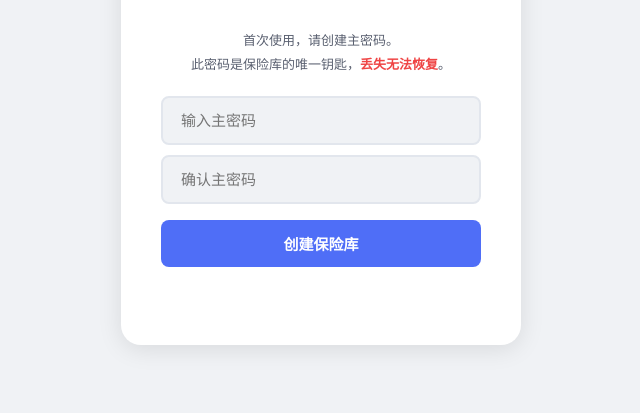
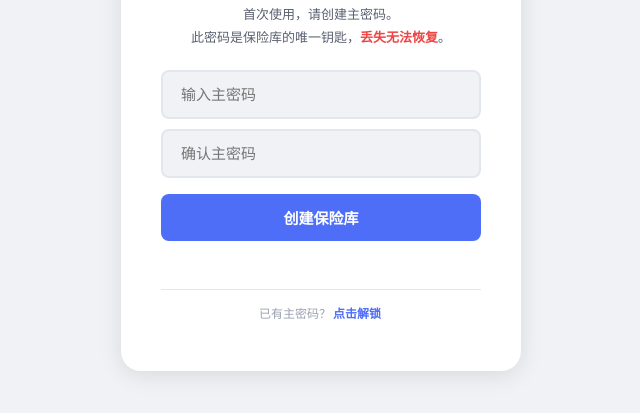
Before and after one commit to pxhzaii/keyvault, a website: page public/index.html in a window 1280 px wide. Shown: the part 327-740 px from the top of the page, without its empty margins (319-959 px from the left). Drawn offline with Linux system fonts and the light colour scheme.

Commit message:
feat: add 'switch to unlock' button on setup page for existing users

```diff
--- a/public/index.html
+++ b/public/index.html
@@ -223,6 +223,7 @@ textarea.fi{resize:vertical;min-height:60px}
     <input class="lock-input" type="password" id="setupPwd2" placeholder="确认主密码" autocomplete="off">
     <button class="lock-btn" onclick="handleSetup()">创建保险库</button>
     <div class="lock-err" id="setupErr">&nbsp;</div>
+    <div class="lock-hint" style="margin-top:18px;padding-top:14px;border-top:1px solid var(--bd)">已有主密码？<button style="color:var(--ac);font-weight:600;background:none;border:none;cursor:pointer;font-size:12px;padding:0 2px" onclick="switchToUnlock()">点击解锁</button></div>
   </div>
   <div class="lock-box" id="unlockBox" style="display:none">
     <div class="lock-icon">&#x1F513;</div>
@@ -767,6 +768,7 @@ async function handleUnlock(){
   }catch(e){err.textContent='解锁失败';mk=null;apiToken=null}
 }
 function lockVault(){mk=null;apiToken=null;curPwd=null;SALT=null;entries=[];clearPwMap();failCount=0;lockUntil=0;networkListenersAdded=false;clearTimeout(lockdownTimer);clearInterval(totpInterval);clearKeepPwd();const ls=document.getElementById('lockScreen');ls.style.display='flex';ls.classList.remove('hiding');document.getElementById('unlockBox').style.display='block';document.getElementById('welcomeBox').style.display='none';document.getElementById('app').style.display='none';document.getElementById('app').classList.remove('show');document.getElementById('masterPwd').value='';document.getElementById('masterPwd').disabled=false;document.getElementById('lockErr').innerHTML='&nbsp;'}
+function switchToUnlock(){document.getElementById('welcomeBox').style.display='none';document.getElementById('unlockBox').style.display='block';document.getElementById('masterPwd').focus()}
 function resetLock(){if(!mk)return;const now=Date.now();if(resetLock._last&&now-resetLock._last<5000)return;resetLock._last=now;clearTimeout(lockTimer);if(cfg.autoLock>0)lockTimer=setTimeout(lockVault,cfg.autoLock*60000)}
 document.addEventListener('mousemove',resetLock);document.addEventListener('keydown',resetLock);document.addEventListener('click',resetLock);
 
```
